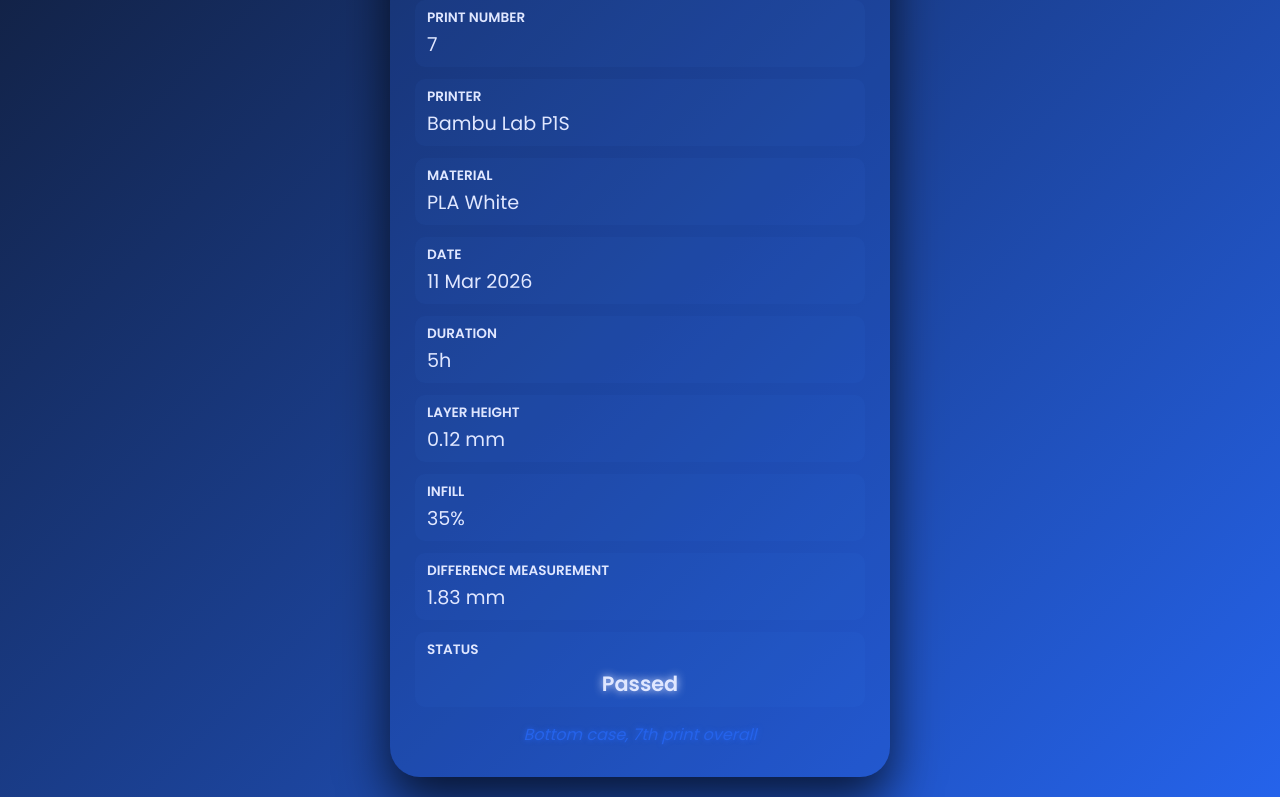
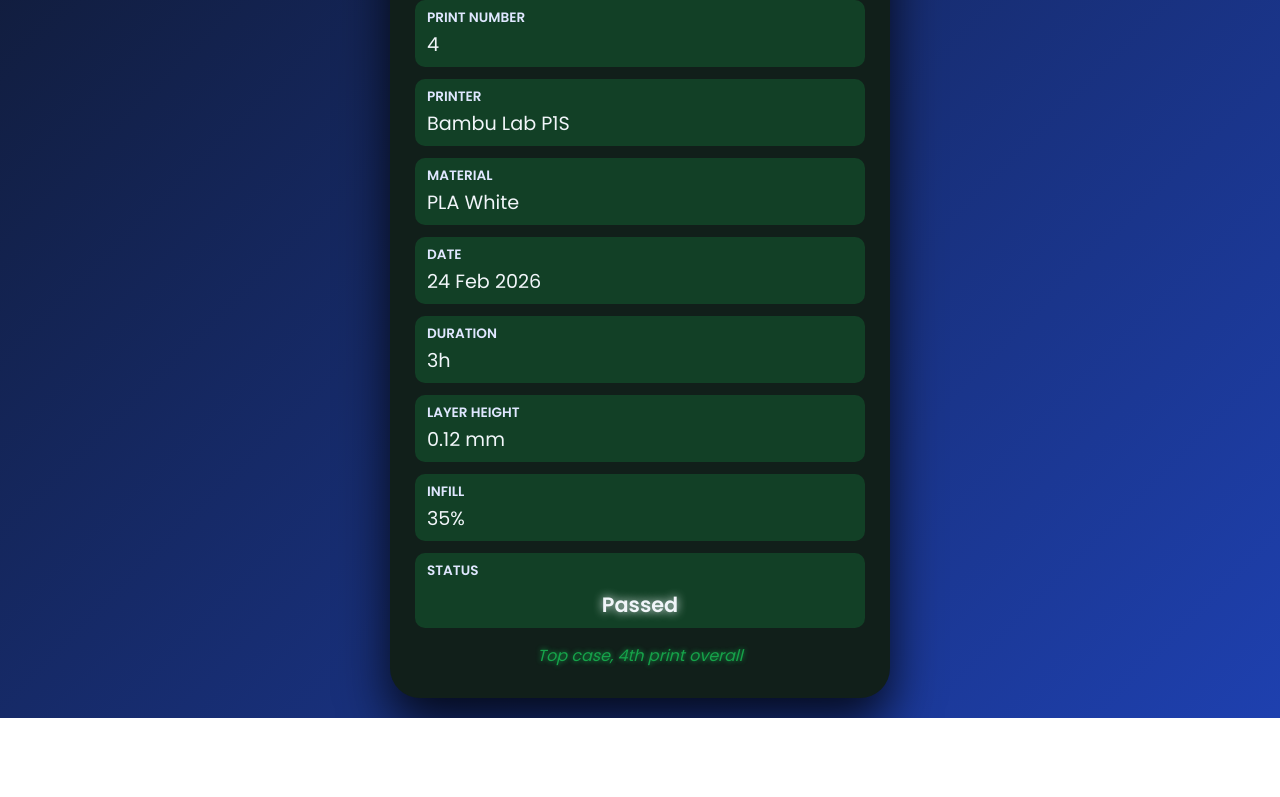
Before and after one commit to idkpanypan/Traceability-, a plain HTML site: page index.html in a window 1280 px wide. Shown: the part 378-1175 px from the top of the page. After the commit the page ends 1096 px from the top, so only its background shows below. Drawn offline with Linux system fonts and the light colour scheme.

Commit message:
Update index.html

```diff
--- a/index.html
+++ b/index.html
@@ -10,7 +10,7 @@
 body {
   margin:0;
   font-family:'Poppins',sans-serif;
-  background: linear-gradient(135deg,#0f172a,#2563eb);
+  background: linear-gradient(135deg,#0f172a,#1e40af);
   color:#e0e7ff;
   display:flex;
   justify-content:center;
@@ -25,9 +25,10 @@
   padding:30px 25px;
   max-width:450px;
   width:100%;
-  box-shadow:0 25px 50px rgba(0,0,0,0.7);
+  box-shadow:0 25px 50px rgba(0,0,0,0.8);
   text-align:center;
   transition: all 0.5s ease-in-out;
+  background:#111f1a; /* darker container background */
 }
 
 h1 {
@@ -76,8 +77,8 @@
 }
 .field.show { opacity:1; transform: translateY(0); }
 .label { font-weight:600; font-size:0.85rem; text-transform:uppercase; margin-bottom:2px; }
-.value { font-size:1.2rem; font-weight:500; }
-.status { font-weight:700; font-size:1.3rem; margin-top:8px; text-align:center; text-shadow:0 0 8px;}
+.value { font-size:1.2rem; font-weight:500; color:#f1f5f9; } /* brighter text for visibility */
+.status { font-weight:700; font-size:1.3rem; margin-top:8px; text-align:center; text-shadow:0 0 10px;}
 .notes { margin-top:15px; font-style:italic; text-align:center; text-shadow:0 0 5px;}
 
 </style>
@@ -98,7 +99,7 @@
   top: {
     themeColor: "#16a34a", // green
     buttonColor: "#22c55e",
-    fieldBg: "rgba(34,197,94,0.1)",
+    fieldBg: "rgba(22,163,74,0.25)", // darker field background
     batch:"0007",
     printNumber:"4",
     printer:"Bambu Lab P1S",
@@ -113,7 +114,7 @@
   bottom: {
     themeColor: "#2563eb", // blue
     buttonColor: "#3b82f6",
-    fieldBg: "rgba(59,130,246,0.05)",
+    fieldBg: "rgba(37,99,235,0.2)", // darker field background
     batch:"0008",
     printNumber:"7",
     printer:"Bambu Lab P1S",
@@ -139,7 +140,7 @@
   document.getElementById('bottomBtn').style.background = cases.bottom.buttonColor;
 
   // Update container background
-  document.getElementById('container').style.background = info.themeColor + "22"; // semi-transparent background
+  document.getElementById('container').style.background = "#111f1a"; // keep dark container
 
   // Update select text color
   document.getElementById('selectText').style.color = info.themeColor;
@@ -164,8 +165,8 @@
   fields.forEach((f,i)=>setTimeout(()=>f.classList.add('show'), i*100));
 }
 
-// Show bottom case by default
-showCase('bottom');
+// Show top case by default
+showCase('top');
 </script>
 </body>
 </html>
```
